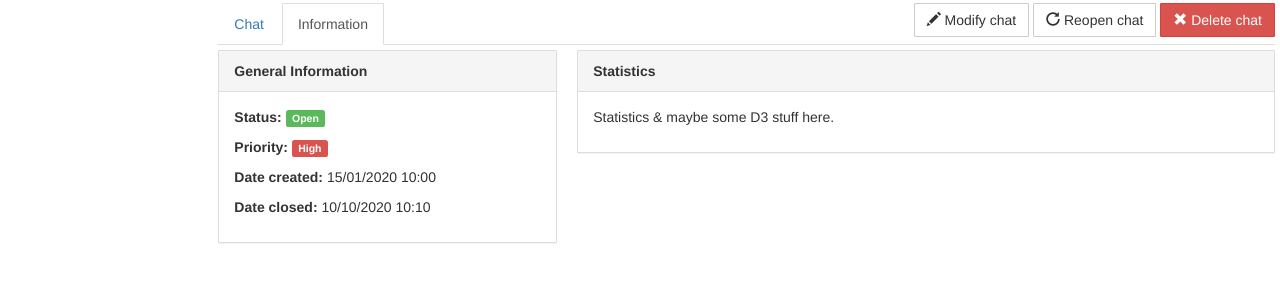
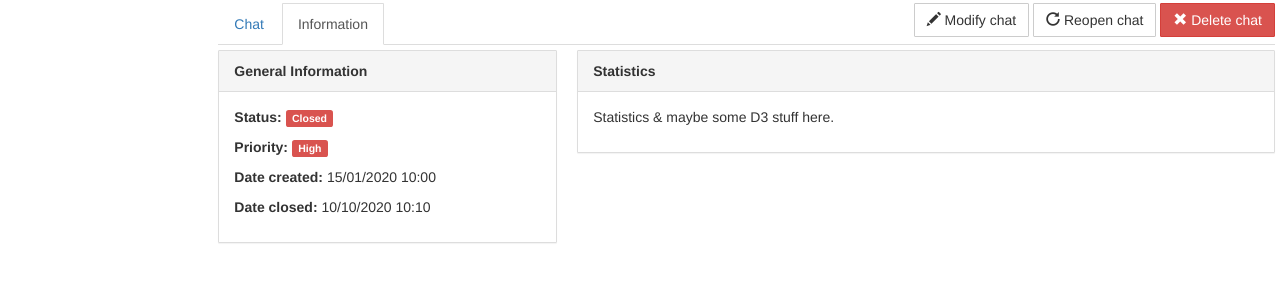
Before and after one commit to darrenburns/TeamProject3, a Django app: template templates/chat.html in a window 1280 px wide, after a click on "Information". Shown: the part 165-465 px from the top of the page. Run offline with Django 3.2, Linux system fonts and the light colour scheme; the template is opened without the code that fills it: most values are stand-ins (such as "Sample title", 1, 10 or a date in 2020); parts of the project's set-up code (start-up, migrations or seed data) failed here and were passed over; some libraries are stand-ins or nearby versions.

Commit message:
Fix display of ticket status on information tab

```diff
--- a/templates/chat.html
+++ b/templates/chat.html
@@ -69,7 +69,11 @@
                                     <strong>General Information</strong>
                                 </div>
                                 <div class="panel-body">
+                                    {% if chat.closed %}
+                                    <p><strong>Status: </strong><span class="label label-danger">Closed</span></p>
+                                    {% else %}
                                     <p><strong>Status: </strong><span class="label label-success">Open</span></p>
+                                    {% endif %}
                                     <p><strong>Priority: </strong><span class="label label-danger">High</span></p>
 
                                     <p><strong>Date created: </strong>{{ chat.created | date:'d/m/Y H:i' }}</p>
```
